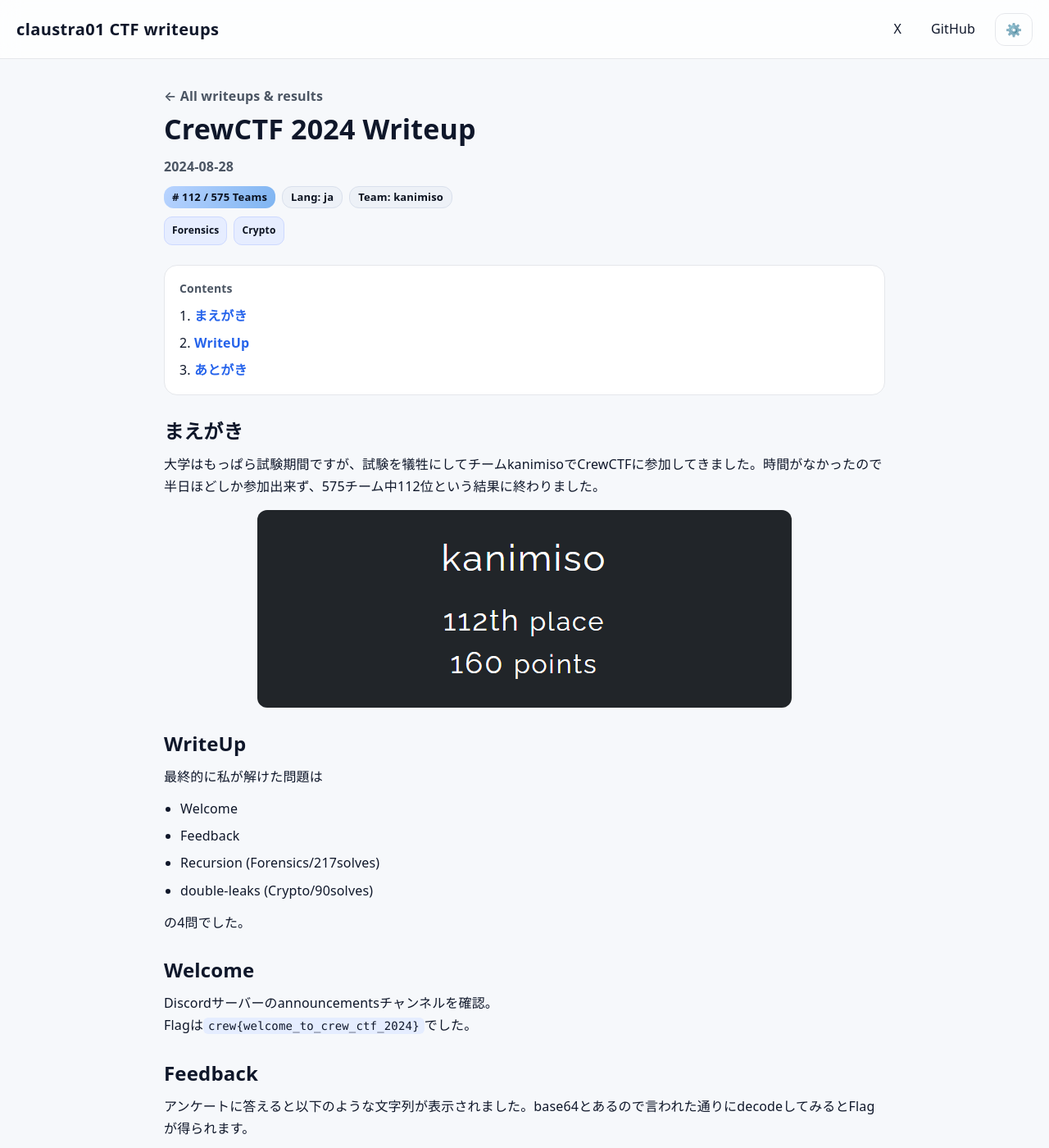
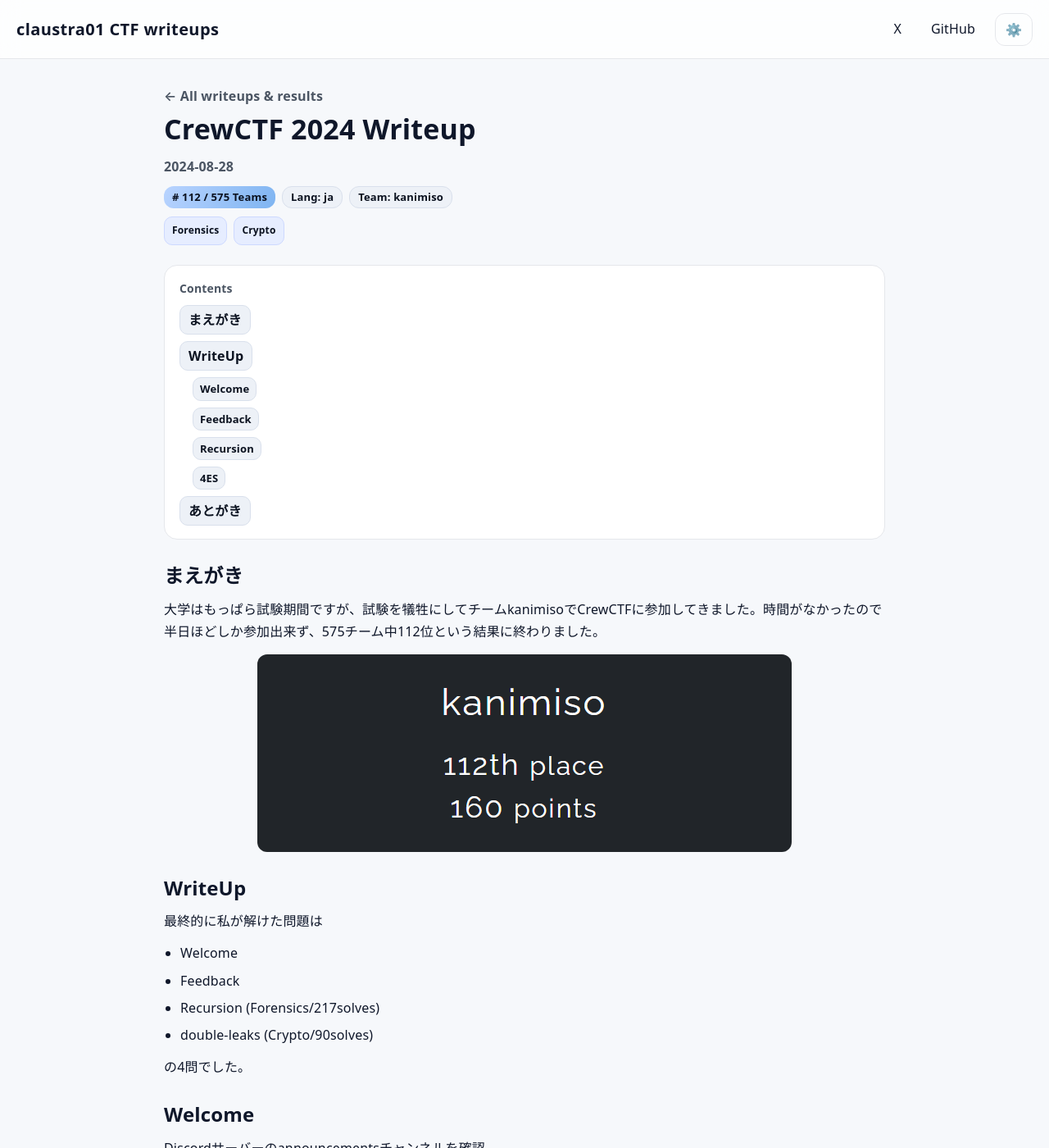
Before and after one commit to claustra01/my-ctf-writeups, a Jekyll site: the page built from _writeups/crewctf_2024.md, in a window 1280 px wide and 1400 px high. Shown: the whole window at 82% size. Built offline with Jekyll 4.4.1, drawn with Linux system fonts in a browser that asks for light colours.

Commit message:
wip: index h2

```diff
--- a/_layouts/writeup.html
+++ b/_layouts/writeup.html
@@ -96,7 +96,7 @@
 
       <nav class="toc" aria-label="Table of contents" hidden>
         <div class="toc-title">Contents</div>
-        <ol class="toc-list"></ol>
+        <ul class="toc-list"></ul>
       </nav>
 
       <article class="prose">
--- a/assets/css/main.css
+++ b/assets/css/main.css
@@ -376,20 +376,39 @@ a.card:hover .card-title {
 
 .toc-list {
   margin: 0;
-  padding-left: 18px;
+  padding: 0;
+  list-style: none;
+  display: grid;
+  gap: 8px;
 }
 
-.toc-list li + li {
-  margin-top: 6px;
+.toc-item {
+  line-height: 1.4;
+}
+
+.toc-level-2 {
+  margin-left: 16px;
 }
 
 .toc-link {
-  color: var(--accent);
+  display: inline-flex;
+  align-items: center;
+  padding: 6px 10px;
+  border-radius: 10px;
+  background: var(--pill-ghost-bg);
+  border: 1px solid var(--pill-ghost-border);
+  color: var(--pill-text);
   font-weight: 600;
 }
 
 .toc-link:hover {
   color: var(--link-hover);
+  border-color: var(--accent);
+}
+
+.toc-level-2 .toc-link {
+  font-size: 13px;
+  padding: 4px 8px;
 }
 
 .page-title {
--- a/assets/js/toc.js
+++ b/assets/js/toc.js
@@ -6,7 +6,7 @@
     var list = toc.querySelector('.toc-list');
     if (!list) return;
 
-    var headings = document.querySelectorAll('article.prose h1');
+    var headings = document.querySelectorAll('article.prose h1, article.prose h2');
     if (!headings.length) {
       toc.remove();
       return;
@@ -38,6 +38,7 @@
       }
 
       var item = document.createElement('li');
+      item.className = heading.tagName === 'H2' ? 'toc-item toc-level-2' : 'toc-item toc-level-1';
       var link = document.createElement('a');
       link.className = 'toc-link';
       link.href = '#' + id;
```
